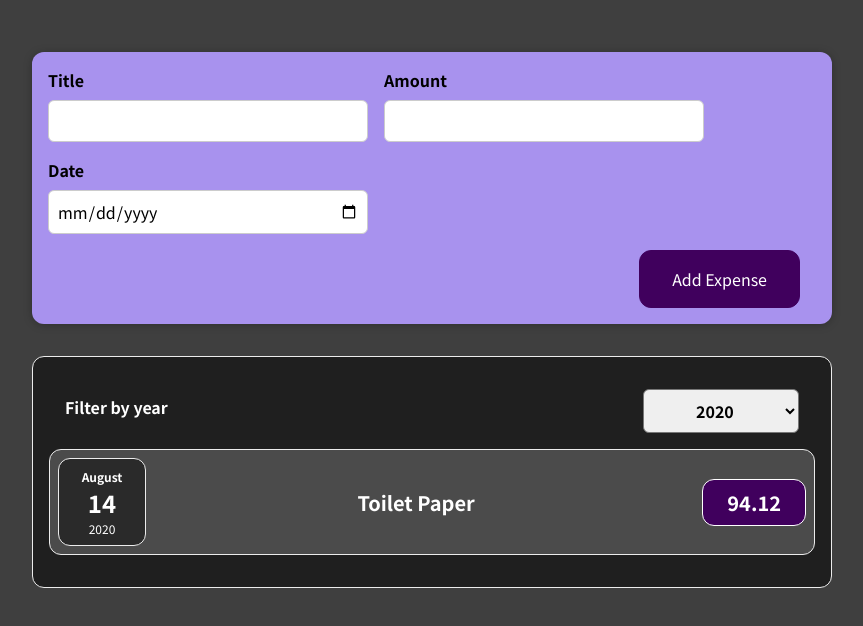
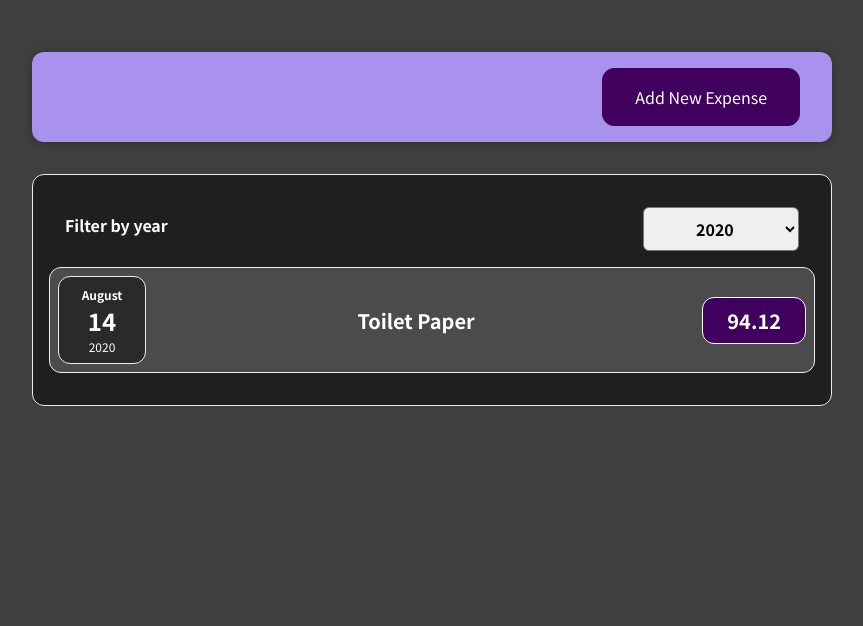
Before and after one commit to esiege/ReactTuts, a React (Create React App) app in the folder 01-starting-setup/: page / in a window 1280 px wide. Shown: the top 626 px of the page, without its empty margins (208-1071 px from the left). Built offline with nearby package versions, Linux system fonts and the light colour scheme.

Commit message:
Added buttons to show and hide form

```diff
--- a/01-starting-setup/src/Components/NewExpense/ExpenseForm.js
+++ b/01-starting-setup/src/Components/NewExpense/ExpenseForm.js
@@ -5,38 +5,16 @@ const ExpenseForm = (props) => {
   const [enteredTitle, setEnteredTitle] = useState("");
   const [enteredAmount, setEnteredAmount] = useState("");
   const [enteredDate, setEnteredDate] = useState("");
-  //   const [userInput, setUserInput] = useState({
-  //     enteredTitle: "",
-  //     enteredAmount: "",
-  //     enteredDate: "",
-  //   });
+  const [showForm, setShowForm] = useState(false);
 
   const titleChangeHandler = (event) => {
     setEnteredTitle(event.target.value);
-    // setUserInput((prevState) => {
-    //   return {
-    //     ...prevState,
-    //     enteredTitle: event.target.value,
-    //   };
-    // });
   };
   const amountChangeHandler = (event) => {
     setEnteredAmount(event.target.value);
-    // setUserInput((prevState) => {
-    //   return {
-    //     ...prevState,
-    //     enteredAmount: event.target.value,
-    //   };
-    // });
   };
   const dateChangeHandler = (event) => {
     setEnteredDate(event.target.value);
-    // setUserInput((prevState) => {
-    //   return {
-    //     ...prevState,
-    //     enteredDate: event.target.value,
-    //   };
-    // });
   };
 
   const submitHandler = (event) => {
@@ -55,7 +33,17 @@ const ExpenseForm = (props) => {
     setEnteredDate("");
   };
 
-  return (
+  const toggleNewExpenseForm = () => {
+    setShowForm(!showForm);
+  };
+
+  const showButton = (
+    <div className="new-expense__actions">
+      <button onClick={toggleNewExpenseForm}>Add New Expense</button>
+    </div>
+  );
+
+  const form = (
     <form onSubmit={submitHandler}>
       <div className="new-expense__controls">
         <div className="new-expense__control">
@@ -88,10 +76,18 @@ const ExpenseForm = (props) => {
         </div>
       </div>
       <div className="new-expense__actions">
+        <button onClick={toggleNewExpenseForm}>Cancel</button>
         <button type="submit">Add Expense</button>
       </div>
     </form>
   );
+
+  return (
+    <div>
+      {!showForm && showButton}
+      {showForm && form}
+    </div>
+  );
 };
 
 export default ExpenseForm;
```
